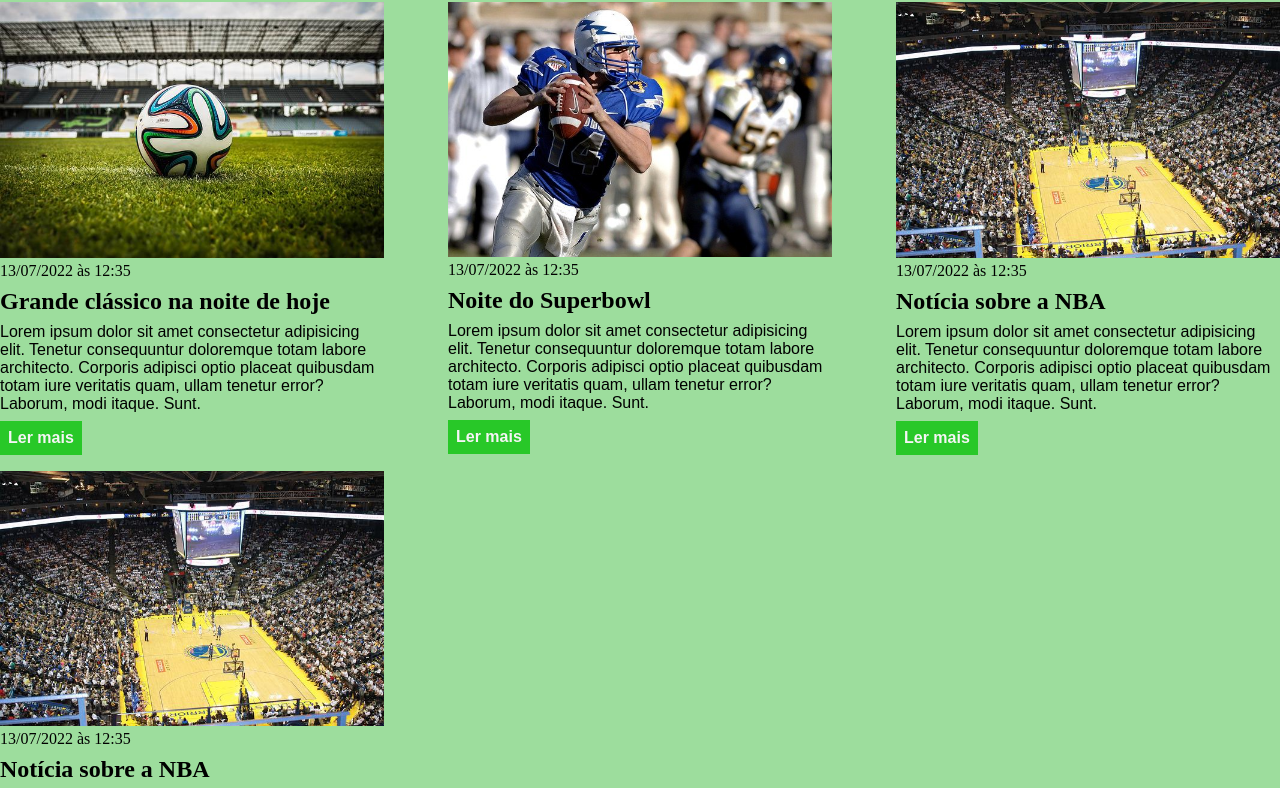
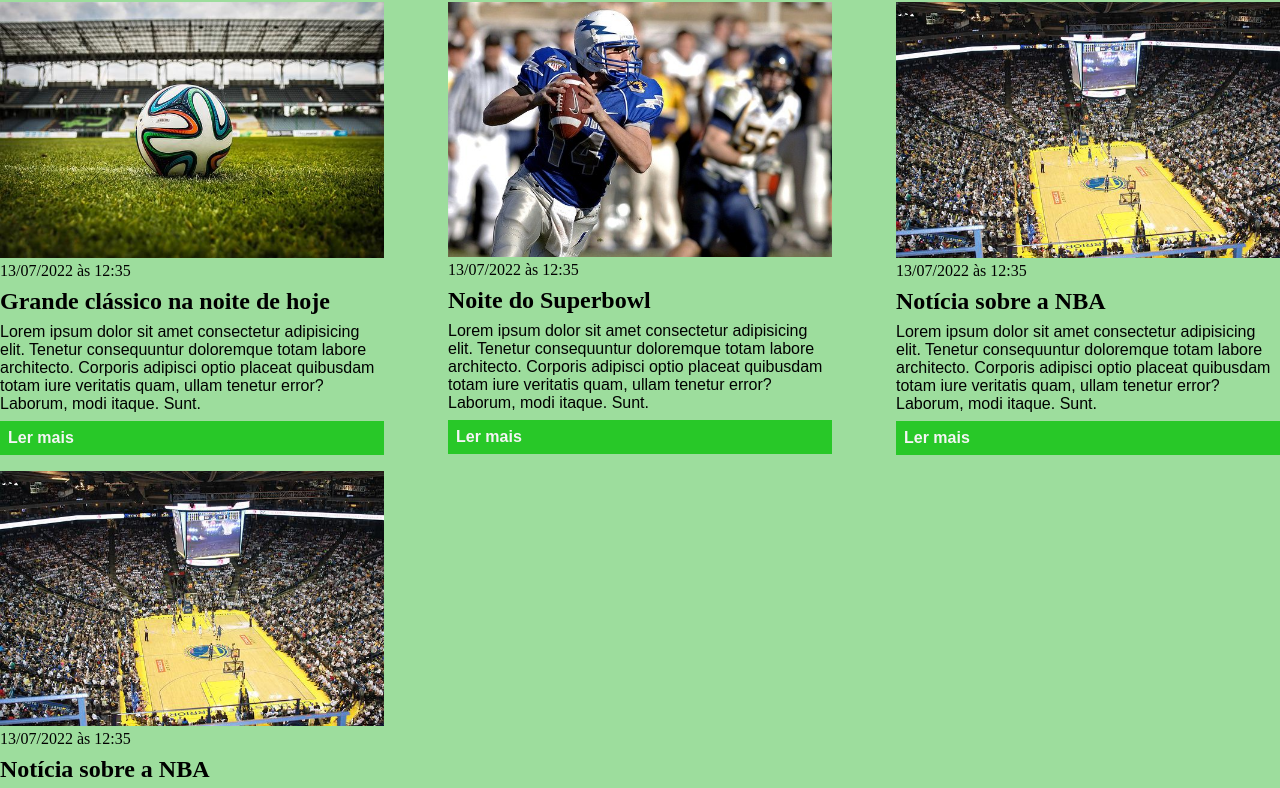
Before and after one commit to BrunoLucizano/curso_ebac_frontend, a plain HTML site: page css/index.html in a window 1280 px wide. Shown: the part 120-908 px from the top of the page. Drawn offline with Linux system fonts and the light colour scheme.

Commit message:
corrigindo alinhamento

```diff
--- a/css/main.css
+++ b/css/main.css
@@ -2,6 +2,9 @@
     box-sizing: border-box;
     margin: 0;
     padding: 0;
+    width: 100%;
+    max-width: 1366px;
+    align-items: justify;
 }
 
 body > header {
```
